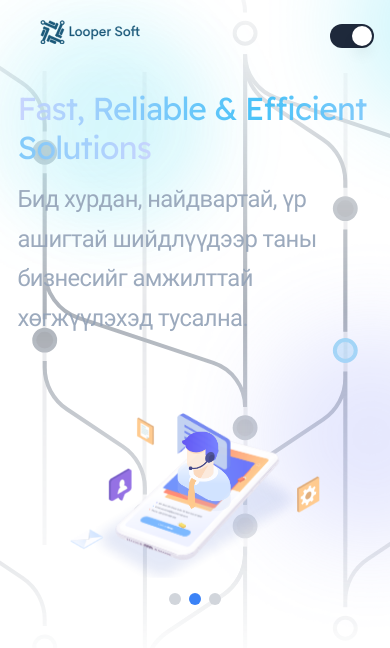
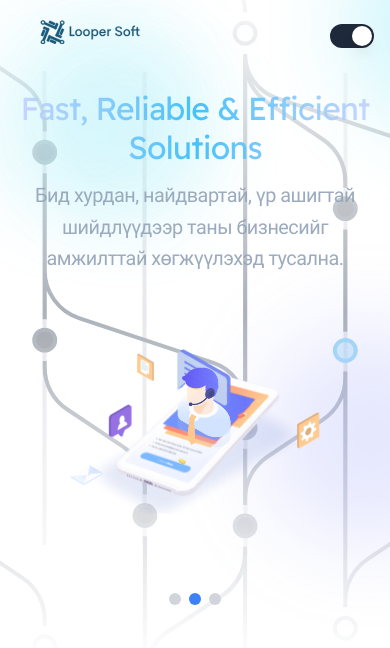
Before and after one commit to Chuluuu/loopy, a Next.js app: page / in a window 390 px wide. Shown: the top 648 px of the page. Built offline with nearby package versions, Linux system fonts and the light colour scheme.

Commit message:
[FIX] changed styleson slide

```diff
--- a/src/components/slider.tsx
+++ b/src/components/slider.tsx
@@ -26,10 +26,10 @@ const FirstSlide = () => (
       priority
     />
     <div className="relative animate-fade-scale">
-      <p className="inline bg-gradient-to-r from-indigo-200 via-sky-400 to-indigo-200 bg-clip-text font-display font-proxyma text-3xl tracking-tight text-transparent">
+      <p className="md:inline text-center bg-gradient-to-r from-indigo-200 via-sky-400 to-indigo-200 bg-clip-text font-display font-proxyma text-3xl tracking-tight text-transparent md:text-center">
         Ideas That Go Beyond Borders
       </p>
-      <p className="mt-3 font-proxyma text-2xl tracking-tight text-slate-400">
+      <p className="mt-3 font-proxyma  tracking-tight text-slate-400 md:text-2xl text-xl md:text-left text-center">
       Инновацаар ирээдүйгээ өөрчилж, дэлхийтэй хөл нийлүүлэн хөгжицгөөе!
       </p>
       {/* //Бид бүхэн тань хил хязгаарыг давсан санаанууд, шинэлэг боломжуудыг санал болгож байна.  */}
@@ -67,10 +67,10 @@ const SecondSlide = () => (
       priority
     />
     <div className="relative animate-fade-scale">
-      <p className="inline bg-gradient-to-r from-indigo-200 via-sky-400 to-indigo-200 bg-clip-text font-display font-proxyma text-3xl tracking-tight text-transparent">
+      <p className="md:inline text-center bg-gradient-to-r from-indigo-200 via-sky-400 to-indigo-200 bg-clip-text font-display font-proxyma text-3xl tracking-tight text-transparent">
         Fast, Reliable & Efficient Solutions
       </p>
-      <p className="mt-3 font-proxyma text-2xl tracking-tight text-slate-400">
+      <p className="mt-3 font-proxyma tracking-tight text-slate-400 md:text-2xl text-xl md:text-left text-center">
         Бид хурдан, найдвартай, үр ашигтай шийдлүүдээр таны бизнесийг амжилттай хөгжүүлэхэд тусална.
       </p>
     </div>
@@ -105,10 +105,10 @@ const ThirdSlide = () => (
       priority
     />
     <div className="relative animate-fade-scale">
-      <p className="inline bg-gradient-to-r from-indigo-200 via-sky-400 to-indigo-200 bg-clip-text font-display font-proxyma text-3xl tracking-tight text-transparent">
+      <p className="md:inline text-center bg-gradient-to-r from-indigo-200 via-sky-400 to-indigo-200 bg-clip-text font-display font-proxyma text-3xl tracking-tight text-transparent">
         A 24/7 Available Support
       </p>
-      <p className="mt-3 font-proxyma text-2xl tracking-tight text-slate-400">
+      <p className="mt-3 font-proxyma tracking-tight text-slate-400 md:text-2xl text-xl md:text-left text-center">
       Бид танай байгууллагыг бүх цаг үед дэмжин ажиллахад бэлэн. Та бидэнд итгэж, бүх асуудлаа даатгаж бидэнд хандаарай.
       </p>
     </div>
@@ -130,6 +130,7 @@ const ThirdSlide = () => (
 const Slider = ({ index }: { index: number }) => {
   return (
     <div className="mx-auto h-[24rem] md:h-[28rem] lg:h-96 grid max-w-2xl grid-cols-1 items-center gap-x-8 gap-y-16 px-4 lg:max-w-10xl lg:grid-cols-2 lg:px-8 xl:gap-x-16 xl:px-12 ">
+      {/* <FirstSlide /> */}
       {index === 0 && <FirstSlide />}
       {index === 1 && <SecondSlide />}
       {index === 2 && <ThirdSlide />}
```
